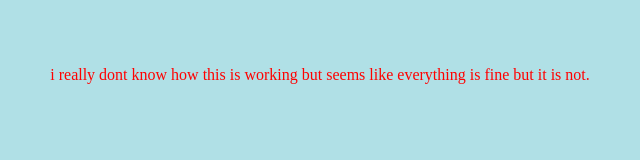
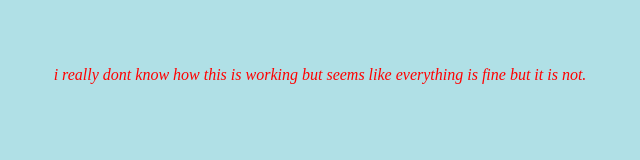
Before and after one commit to rvv5/dbapp, a plain HTML site: page index.html in a window 1280 px wide. Shown: the full height of the page, 320-960 px from the left. Drawn offline with Linux system fonts and the light colour scheme.

Commit message:
updated html

```diff
--- a/index.html
+++ b/index.html
@@ -9,7 +9,10 @@
 
   <p>
   <center>
-    <font color="red"> i really dont know how this is working but seems like everything is fine but it is not.</font>
+    <font color="red">
+      <i>i really dont know how this is working but seems like everything is fine but it is not.
+      </i>
+    </font>
     </center>
   </p>
 
```
